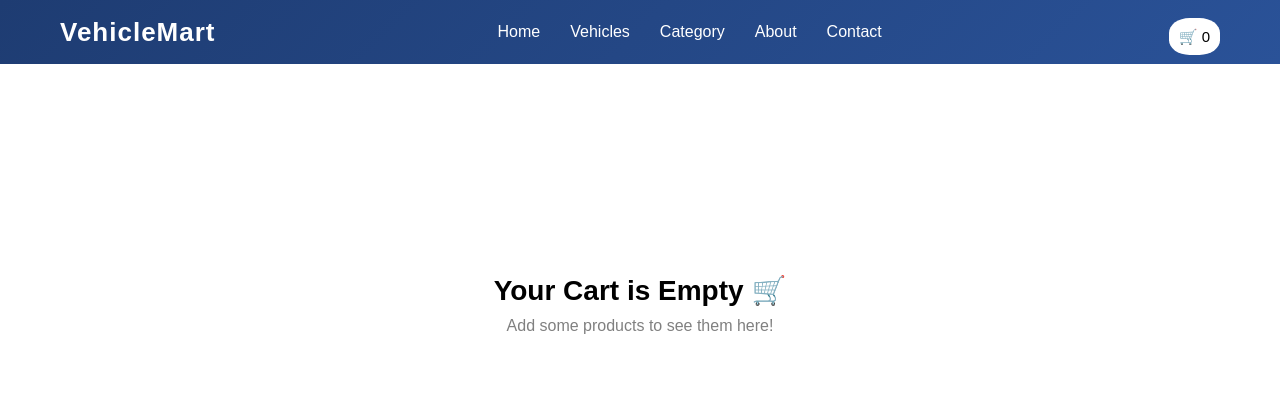
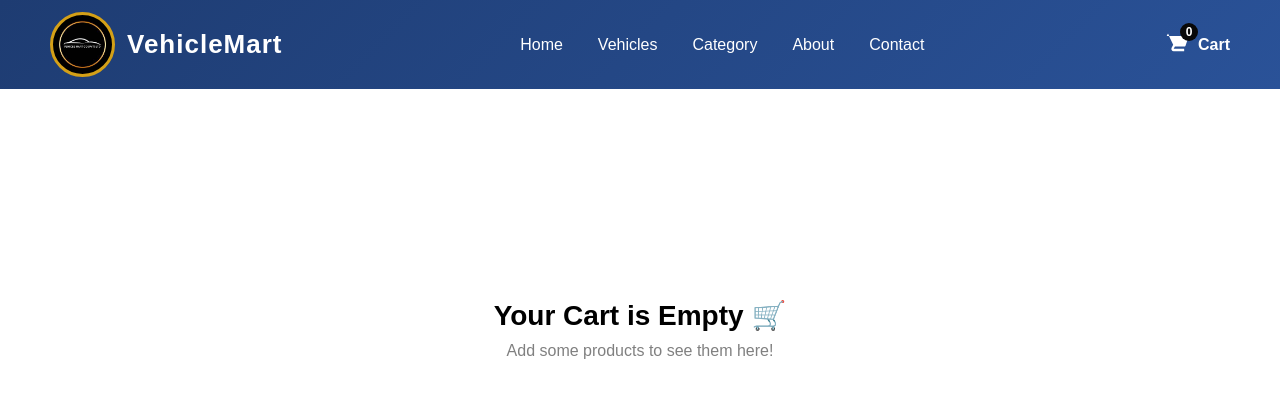
Before and after one commit to Yuvasri1012/Vehiclemart-Project, a Django app: page /cart/ in a window 1280 px wide. Shown: the top 420 px of the page. Run offline with Django 5.2, Linux system fonts and the light colour scheme.

Commit message:
logo added

```diff
--- a/products/templates/base.html
+++ b/products/templates/base.html
@@ -4,12 +4,21 @@
   <head>
     <meta charset="UTF-8" />
     <title>VehicleMart</title>
-    <meta name="viewport" content="width=device-width, initial-scale=1.0">
+    <meta name="viewport" content="width=device-width, initial-scale=1.0" />
+    <link rel="icon" href="{% static 'images/favicon.ico' %}">
     <link rel="stylesheet" href="{% static 'css/product.css' %}" />
   </head>
   <body>
     <nav class="navbar">
-      <div class="logo">VehicleMart</div>
+      <div class="nav-left">
+        <img
+          src="{% static 'images/vehiclemart-logo.jpg' %}"
+          class="logo-circle"
+          alt="VehicleMart Logo"
+        />
+        <div class="brand">VehicleMart</div>
+      </div>
+
       <ul class="nav-links">
         <li><a href="{% url 'home' %}">Home</a></li>
         <li><a href="#">Vehicles</a></li>
@@ -17,17 +26,25 @@
         <li><a href="{% url 'about' %}">About</a></li>
         <li><a href="{% url 'contact' %}">Contact</a></li>
       </ul>
+
       <div class="nav-buttons">
-        <a href="{% url 'cart' %}" class="wholecart">
-          <span>🛒 {{ request.session.cart|length|default:0 }}</span>
+        <a href="{% url 'cart' %}" class="cart-link">
+          <div class="cart-wrapper">
+            <svg class="cart-icon" viewBox="0 0 24 24">
+              <path
+                d="M7 4h-2l-1 2h2l3.6 7.59-1.35 2.44C7.52 17.37 8.48 19 10 19h9v-2h-9l1.1-2h7.45c.75 0 1.41.41 1.75-1.03L23 6H6.21l-.94-2z"
+              />
+            </svg>
+            <span class="cart-badge">
+              {{ request.session.cart|length|default:0 }}
+            </span>
+          </div>
+          <span class="cart-text">Cart</span>
         </a>
 
         {% if request.session.role == 'admin' %}
-        <a href="{% url 'add_product' %}" class="btn add-product">
-          Add Product
-        </a>
+        <a href="{% url 'add_product' %}" class="add-product"> Add Product </a>
         {% endif %}
-
       </div>
     </nav>
     {% if messages %}
--- a/products/templates/products.html
+++ b/products/templates/products.html
@@ -11,7 +11,7 @@
   <div class="product-card">
 
     <!-- ✅ ADMIN ACTIONS -->
-{% if request.user.is_authenticated and request.session.role == 'admin' %}
+{% if request.session.role == 'admin' %}
  <div class="card-actions">
 
   <a href="{% url 'edit_product' product.id %}" class="edit-btn">✏️</a>
--- a/static/css/product.css
+++ b/static/css/product.css
@@ -11,35 +11,56 @@ body {
   min-height: 100vh;
 }
 
-/* Navbar */
+/* NAVBAR */
 .navbar {
   background: linear-gradient(135deg, #1e3c72, #2a5298);
-  padding: 15px 60px;
+  padding: 12px 50px;
   display: flex;
+  align-items: center;
   justify-content: space-between;
-  align-items: center;
   color: white;
   position: sticky;
   top: 0;
   z-index: 1000;
 }
 
-.logo {
+/* LEFT SIDE */
+.nav-left {
+  display: flex;
+  align-items: center;
+  gap: 12px;
+}
+
+.logo-circle {
+  width: 65px;
+  height: 65px;
+  border-radius: 50%;
+  object-fit: cover;
+  padding: 5px;
+  background: #000;
+  border: 3px solid #d4a017;
+}
+
+.brand {
   font-size: 26px;
-  font-weight: bold;
+  font-weight: 700;
   letter-spacing: 1px;
 }
 
+/* CENTER LINKS */
 .nav-links {
   list-style: none;
   display: flex;
-  gap: 30px;
+  gap: 35px;
+  margin: 0;
+  padding: 0;
 }
 
 .nav-links a {
   text-decoration: none;
   color: white;
   font-size: 16px;
+  font-weight: 500;
   transition: 0.3s;
 }
 
@@ -47,29 +68,87 @@ body {
   color: #ffd700;
 }
 
-.nav-buttons .btn {
-  text-decoration: none;
-  padding: 8px 18px;
-  margin-left: 10px;
-  border-radius: 4px;
-  font-size: 14px;
-  transition: 0.3s;
+/* RIGHT SIDE */
+.nav-buttons{
+  display: flex;
+  align-items: center;
+  gap: 20px;
 }
 
-.add-product {
+/* Cart link - no background */
+.cart-link{
+  display: flex;
+  align-items: center;
+  gap: 8px;
+  text-decoration: none;
+  color: white;
+  font-weight: 600;
+  font-size: 16px;
+}
+
+.cart-icon{
+  width: 22px;
+  height: 22px;
+  width: 22px;
+  height: 22px;
+  fill: white;   /* 🔥 color change here */
+}
+
+
+.cart-link{
+  display: flex;
+  align-items: center;
+  gap: 8px;
+  text-decoration: none;
+  color: white;
+  font-weight: 600;
+}
+
+/* wrapper for badge positioning */
+.cart-wrapper{
+  position: relative;
+}
+
+/* icon */
+.cart-icon{
+  width: 28px;
+  height: 28px;
+  fill: white;
+}
+
+/* badge */
+.cart-badge{
+  position: absolute;
+  top: -6px;
+  right: -8px;
+  background: hwb(0 3% 97%);
+  color: white;
+  font-size: 12px;
+  font-weight: bold;
+  width: 18px;
+  height: 18px;
+  border-radius: 50%;
+  display: flex;
+  align-items: center;
+  justify-content: center;
+}
+
+/* text */
+.cart-text{
+  font-size: 16px;
+}
+
+
+/* Add product button */
+.add-product{
   background: #ffd700;
   color: black;
+  padding: 10px 18px;
+  border-radius: 6px;
   text-decoration: none;
-  padding: 10px 20px;
-  border-radius: 4px;
-  font-size: 14px;
-  transition: 0.3s;
-  font-weight: bold;
-}
-
-.add-product:hover {
-  background: white;
-  color: #1e3c72;
+  font-weight: 700;
+  display: flex;
+  align-items: center;
 }
 
 /* Footer */
```
Also changed, not shown: vehiclemart/settings.py (+18 -3 lines), static/images/InstaLogo1.svg (added), static/images/favicon.ico (added), static/images/vehiclemart-logo.jpg (added).
